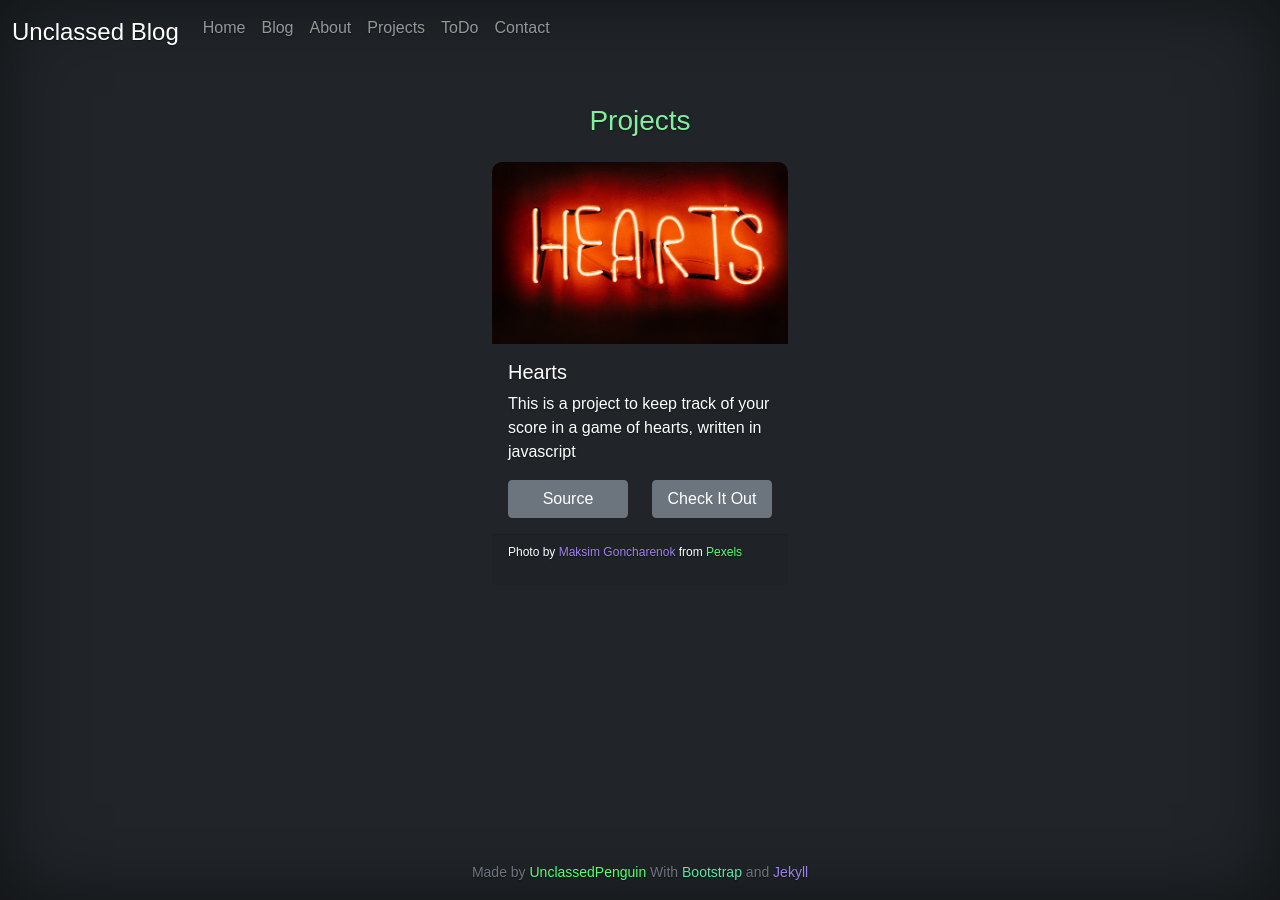
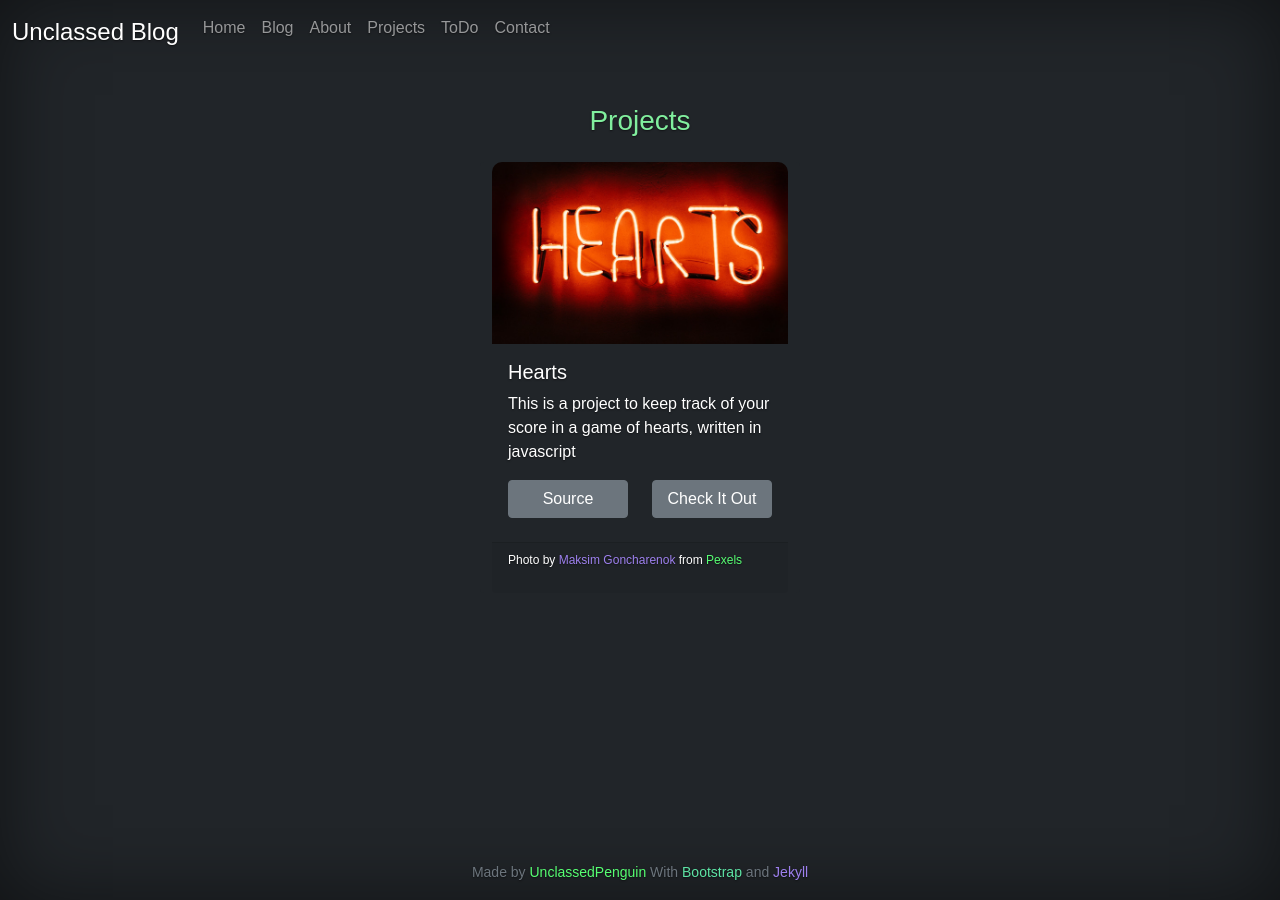
Before and after one commit to UnclassedPenguin/unclassedpenguin.github.io, a Jekyll site: the page built from projects.html, in a window 1280 px wide. Built offline with Jekyll 4.4.1, drawn with Linux system fonts in a browser that asks for light colours.

Commit message:
fix button in project on small screen

```diff
--- a/projects.html
+++ b/projects.html
@@ -18,12 +18,12 @@
       <p class="card-text"> {{ item.projectDescription }} </p>
       <div class="row">
         {% if item.projectGithub != nil %}
-        <div class="col-6">
+        <div class="col-sm pb-2">
           <a href="{{ item.projectGithub }}" class="btn btn-secondary text-white w-100" target="_blank">Source</a>
         </div>
         {% endif %}
         {% if item.projectURL != nil %}
-        <div class="col-6">
+        <div class="col-sm">
           <a href="{{ item.projectURL }}" class="btn btn-secondary text-white w-100" target="_blank">Check It Out</a>
         </div>
         {% endif %}
```
